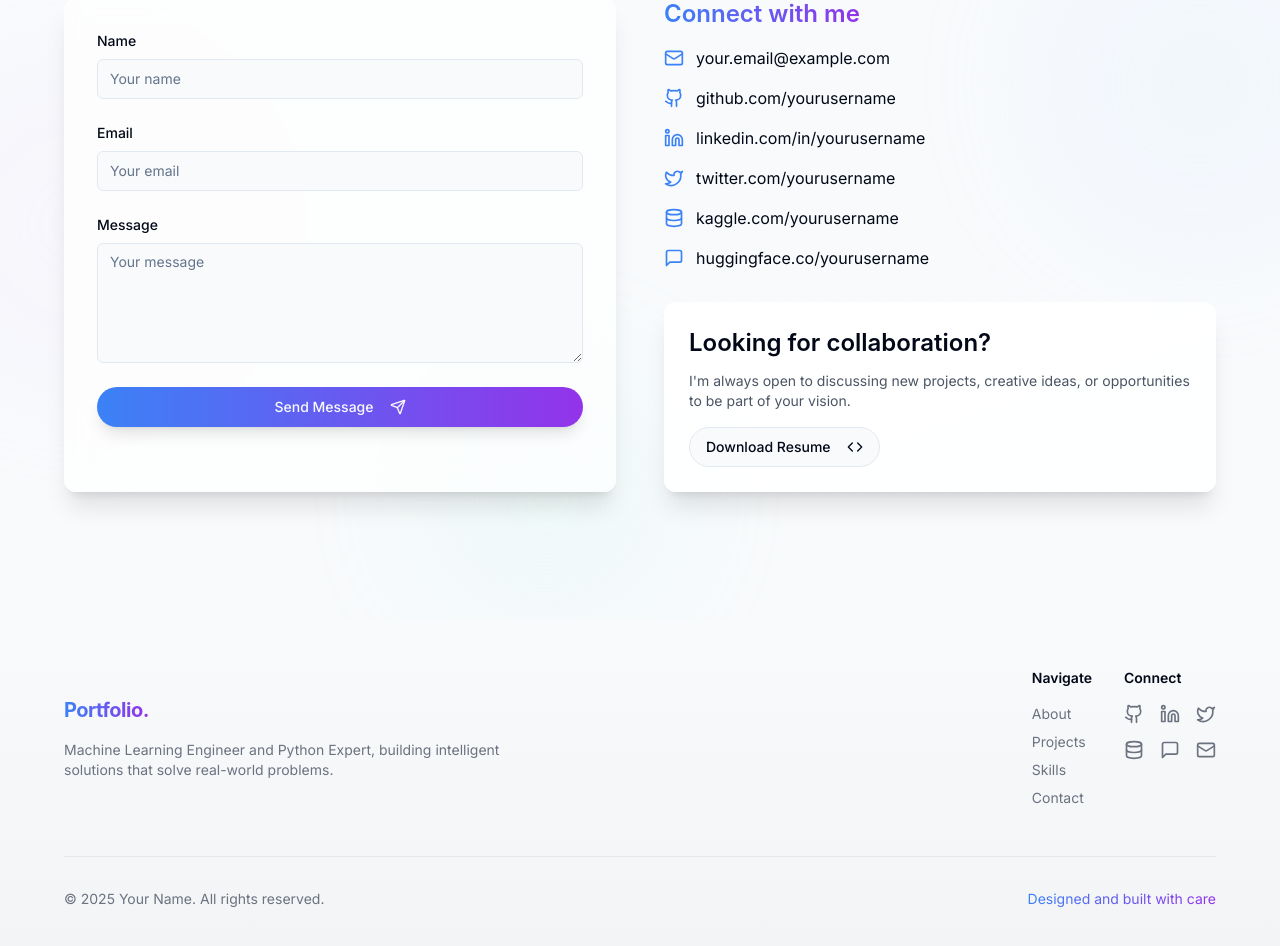
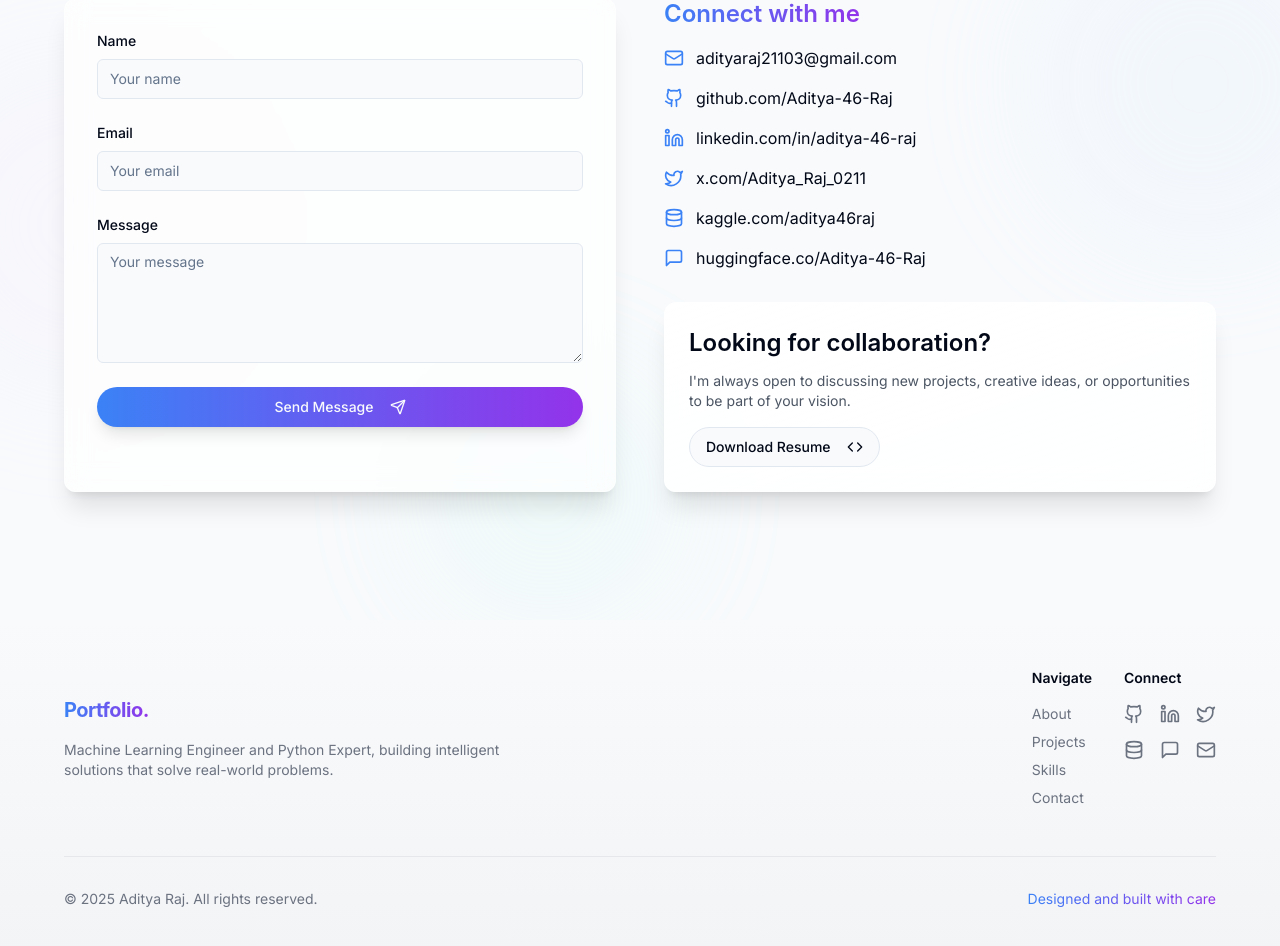
Before and after one commit to Aditya-46-Raj/My-Portfolio, a React (Vite) app: page / in a window 1280 px wide. Shown: the part 4440-5386 px from the top of the page. Built offline with nearby package versions, Linux system fonts and the light colour scheme.

Commit message:
Update social media links
Update social media links with the provided information.

```diff
--- a/src/components/Contact.tsx
+++ b/src/components/Contact.tsx
@@ -118,61 +118,61 @@ const Contact = () => {
                 <h3 className="heading-sm mb-4 text-gradient bg-gradient-to-r from-blue-500 to-purple-600 inline-block">Connect with me</h3>
                 <div className="space-y-4">
                   <a
-                    href="mailto:your.email@example.com"
+                    href="mailto:adityaraj21103@gmail.com"
                     className="flex items-center hover:text-blue-600 transition-all duration-300 hover:translate-x-1 group"
                   >
                     <Mail className="mr-3 h-5 w-5 text-blue-500 group-hover:text-blue-600 transition-colors" />
-                    <span>your.email@example.com</span>
+                    <span>adityaraj21103@gmail.com</span>
                   </a>
 
                   <a
-                    href="https://github.com/yourusername"
+                    href="https://github.com/Aditya-46-Raj"
                     target="_blank"
                     rel="noopener noreferrer"
                     className="flex items-center hover:text-blue-600 transition-all duration-300 hover:translate-x-1 group"
                   >
                     <Github className="mr-3 h-5 w-5 text-blue-500 group-hover:text-blue-600 transition-colors" />
-                    <span>github.com/yourusername</span>
+                    <span>github.com/Aditya-46-Raj</span>
                   </a>
 
                   <a
-                    href="https://linkedin.com/in/yourusername"
+                    href="https://www.linkedin.com/in/aditya-46-raj/"
                     target="_blank"
                     rel="noopener noreferrer"
                     className="flex items-center hover:text-blue-600 transition-all duration-300 hover:translate-x-1 group"
                   >
                     <Linkedin className="mr-3 h-5 w-5 text-blue-500 group-hover:text-blue-600 transition-colors" />
-                    <span>linkedin.com/in/yourusername</span>
+                    <span>linkedin.com/in/aditya-46-raj</span>
                   </a>
 
                   <a
-                    href="https://twitter.com/yourusername"
+                    href="https://x.com/Aditya_Raj_0211"
                     target="_blank"
                     rel="noopener noreferrer"
                     className="flex items-center hover:text-blue-600 transition-all duration-300 hover:translate-x-1 group"
                   >
                     <Twitter className="mr-3 h-5 w-5 text-blue-500 group-hover:text-blue-600 transition-colors" />
-                    <span>twitter.com/yourusername</span>
+                    <span>x.com/Aditya_Raj_0211</span>
                   </a>
 
                   <a
-                    href="https://kaggle.com/yourusername"
+                    href="https://www.kaggle.com/aditya46raj"
                     target="_blank"
                     rel="noopener noreferrer"
                     className="flex items-center hover:text-blue-600 transition-all duration-300 hover:translate-x-1 group"
                   >
                     <Database className="mr-3 h-5 w-5 text-blue-500 group-hover:text-blue-600 transition-colors" />
-                    <span>kaggle.com/yourusername</span>
+                    <span>kaggle.com/aditya46raj</span>
                   </a>
 
                   <a
-                    href="https://huggingface.co/yourusername"
+                    href="https://huggingface.co/Aditya-46-Raj"
                     target="_blank"
                     rel="noopener noreferrer"
                     className="flex items-center hover:text-blue-600 transition-all duration-300 hover:translate-x-1 group"
                   >
                     <MessageSquare className="mr-3 h-5 w-5 text-blue-500 group-hover:text-blue-600 transition-colors" />
-                    <span>huggingface.co/yourusername</span>
+                    <span>huggingface.co/Aditya-46-Raj</span>
                   </a>
                 </div>
               </div>
--- a/src/components/Footer.tsx
+++ b/src/components/Footer.tsx
@@ -55,7 +55,7 @@ const Footer = () => {
               <h4 className="text-sm font-semibold mb-4">Connect</h4>
               <div className="grid grid-cols-3 gap-4">
                 <a
-                  href="https://github.com/yourusername"
+                  href="https://github.com/Aditya-46-Raj"
                   target="_blank"
                   rel="noopener noreferrer"
                   aria-label="GitHub Profile"
@@ -64,7 +64,7 @@ const Footer = () => {
                   <Github size={20} />
                 </a>
                 <a
-                  href="https://linkedin.com/in/yourusername"
+                  href="https://www.linkedin.com/in/aditya-46-raj/"
                   target="_blank"
                   rel="noopener noreferrer"
                   aria-label="LinkedIn Profile"
@@ -73,7 +73,7 @@ const Footer = () => {
                   <Linkedin size={20} />
                 </a>
                 <a
-                  href="https://twitter.com/yourusername"
+                  href="https://x.com/Aditya_Raj_0211"
                   target="_blank"
                   rel="noopener noreferrer"
                   aria-label="Twitter Profile"
@@ -82,7 +82,7 @@ const Footer = () => {
                   <Twitter size={20} />
                 </a>
                 <a
-                  href="https://kaggle.com/yourusername"
+                  href="https://www.kaggle.com/aditya46raj"
                   target="_blank"
                   rel="noopener noreferrer"
                   aria-label="Kaggle Profile"
@@ -91,7 +91,7 @@ const Footer = () => {
                   <Database size={20} />
                 </a>
                 <a
-                  href="https://huggingface.co/yourusername"
+                  href="https://huggingface.co/Aditya-46-Raj"
                   target="_blank"
                   rel="noopener noreferrer"
                   aria-label="Hugging Face Profile"
@@ -100,7 +100,7 @@ const Footer = () => {
                   <MessageSquare size={20} />
                 </a>
                 <a
-                  href="mailto:your.email@example.com"
+                  href="mailto:adityaraj21103@gmail.com"
                   aria-label="Email"
                   className="text-gray-500 hover:text-blue-600 transition-colors hover:scale-110 transition-transform"
                 >
@@ -113,7 +113,7 @@ const Footer = () => {
 
         <div className="border-t border-gray-200 mt-12 pt-8 flex flex-col md:flex-row justify-between items-center">
           <p className="text-sm text-gray-500">
-            &copy; {currentYear} Your Name. All rights reserved.
+            &copy; {currentYear} Aditya Raj. All rights reserved.
           </p>
           <p className="text-sm text-gray-500 mt-2 md:mt-0">
             <span className="text-gradient bg-gradient-to-r from-blue-500 to-purple-600 inline-block">Designed and built with care</span>
--- a/src/components/NavBar.tsx
+++ b/src/components/NavBar.tsx
@@ -73,7 +73,7 @@ const NavBar = () => {
 
           <div className="flex items-center space-x-3">
             <a
-              href="https://github.com/yourusername"
+              href="https://github.com/Aditya-46-Raj"
               target="_blank"
               rel="noopener noreferrer"
               className="hover:text-blue-600 dark:hover:text-blue-400 transition-colors hover:scale-110 transition-transform"
@@ -82,7 +82,7 @@ const NavBar = () => {
               <Github size={20} />
             </a>
             <a
-              href="https://linkedin.com/in/yourusername"
+              href="https://www.linkedin.com/in/aditya-46-raj/"
               target="_blank"
               rel="noopener noreferrer"
               className="hover:text-blue-600 dark:hover:text-blue-400 transition-colors hover:scale-110 transition-transform"
@@ -91,7 +91,7 @@ const NavBar = () => {
               <Linkedin size={20} />
             </a>
             <a
-              href="https://twitter.com/yourusername"
+              href="https://x.com/Aditya_Raj_0211"
               target="_blank"
               rel="noopener noreferrer"
               className="hover:text-blue-600 dark:hover:text-blue-400 transition-colors hover:scale-110 transition-transform"
@@ -157,7 +157,7 @@ const NavBar = () => {
 
           <div className="flex flex-wrap items-center gap-6 pt-4">
             <a
-              href="https://github.com/yourusername"
+              href="https://github.com/Aditya-46-Raj"
               target="_blank"
               rel="noopener noreferrer"
               className="hover:text-blue-600 dark:hover:text-blue-400 transition-colors flex items-center"
@@ -167,7 +167,7 @@ const NavBar = () => {
               <span className="text-sm">GitHub</span>
             </a>
             <a
-              href="https://linkedin.com/in/yourusername"
+              href="https://www.linkedin.com/in/aditya-46-raj/"
               target="_blank"
               rel="noopener noreferrer"
               className="hover:text-blue-600 dark:hover:text-blue-400 transition-colors flex items-center"
@@ -177,7 +177,7 @@ const NavBar = () => {
               <span className="text-sm">LinkedIn</span>
             </a>
             <a
-              href="https://twitter.com/yourusername"
+              href="https://x.com/Aditya_Raj_0211"
               target="_blank"
               rel="noopener noreferrer"
               className="hover:text-blue-600 dark:hover:text-blue-400 transition-colors flex items-center"
@@ -187,7 +187,7 @@ const NavBar = () => {
               <span className="text-sm">Twitter</span>
             </a>
             <a
-              href="https://kaggle.com/yourusername"
+              href="https://www.kaggle.com/aditya46raj"
               target="_blank"
               rel="noopener noreferrer"
               className="hover:text-blue-600 dark:hover:text-blue-400 transition-colors flex items-center"
@@ -197,7 +197,7 @@ const NavBar = () => {
               <span className="text-sm">Kaggle</span>
             </a>
             <a
-              href="https://huggingface.co/yourusername"
+              href="https://huggingface.co/Aditya-46-Raj"
               target="_blank"
               rel="noopener noreferrer"
               className="hover:text-blue-600 dark:hover:text-blue-400 transition-colors flex items-center"
```
